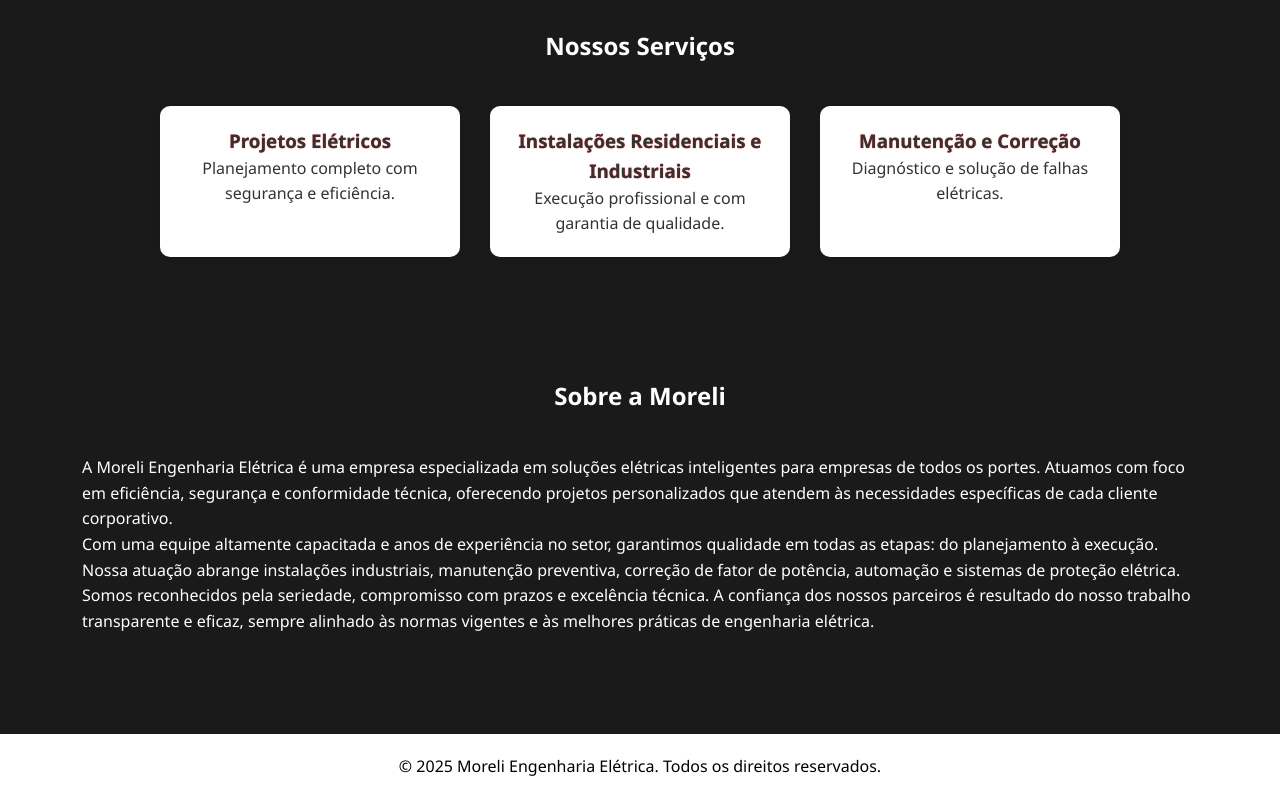
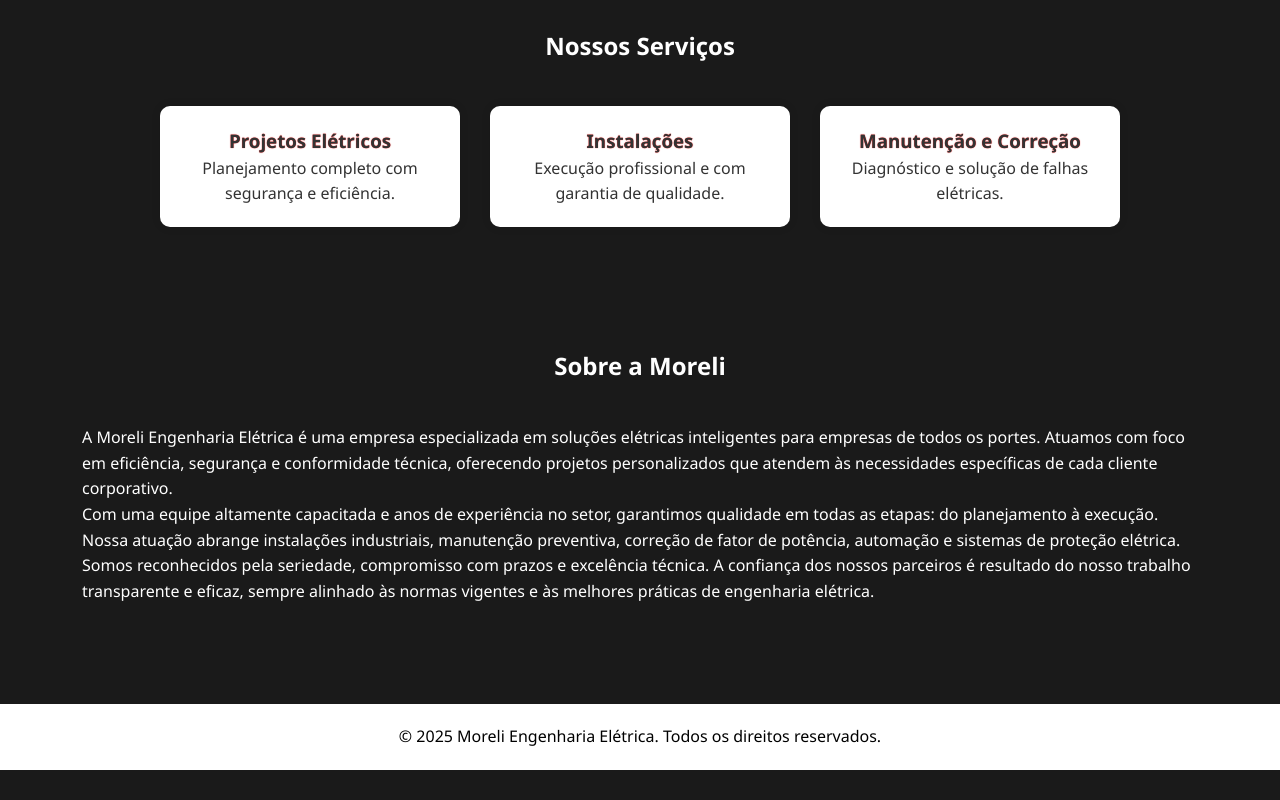
Before and after one commit to Morelieletrica/engenharia, a plain HTML site: page index.html in a window 1280 px wide. Shown: the part 1159-1959 px from the top of the page. After the commit the page ends 1929 px from the top, so only its background shows below. Drawn offline with Linux system fonts and the light colour scheme.

Commit message:
Update index.html

```diff
--- a/index.html
+++ b/index.html
@@ -57,7 +57,7 @@
           <p>Planejamento completo com segurança e eficiência.</p>
         </div>
         <div class="servico">
-          <h3>Instalações Residenciais e Industriais</h3>
+          <h3>Instalações</h3>
           <p>Execução profissional e com garantia de qualidade.</p>
         </div>
         <div class="servico">
```
